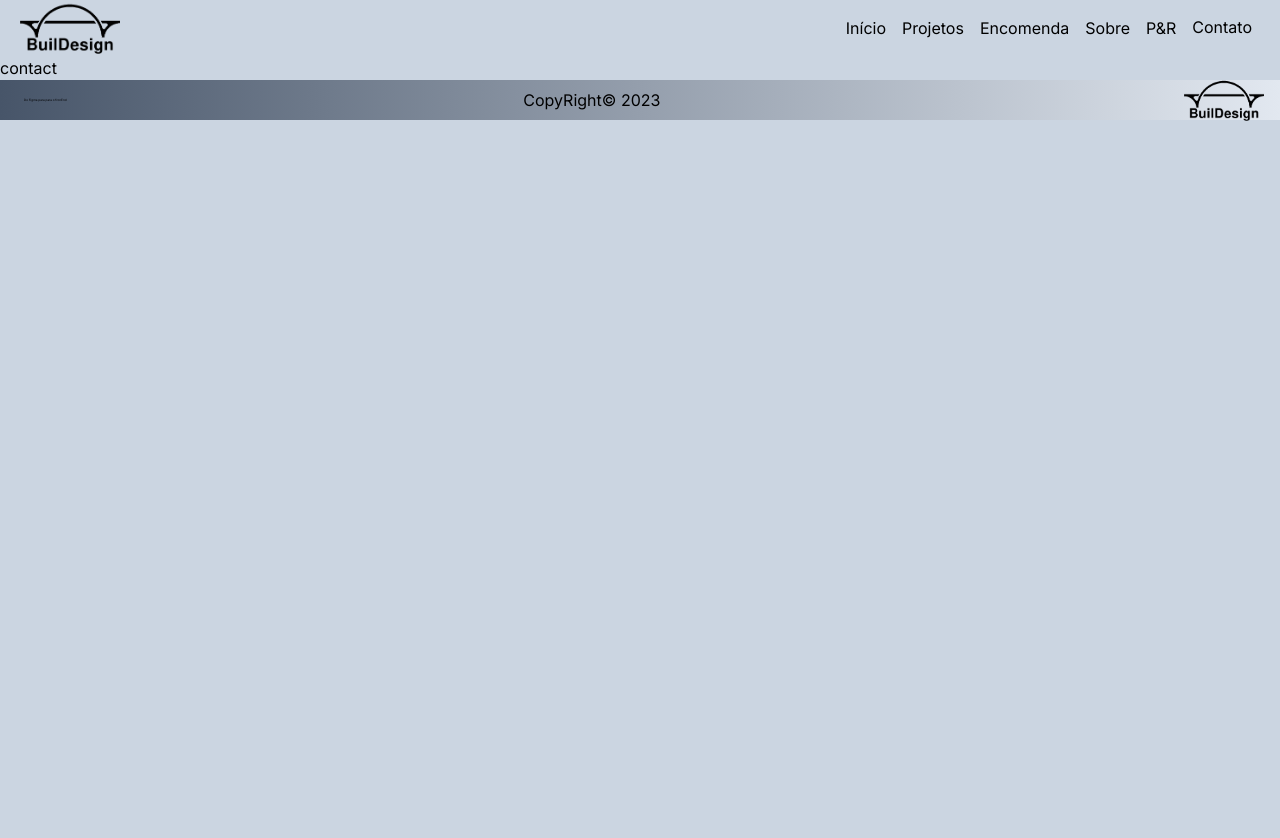
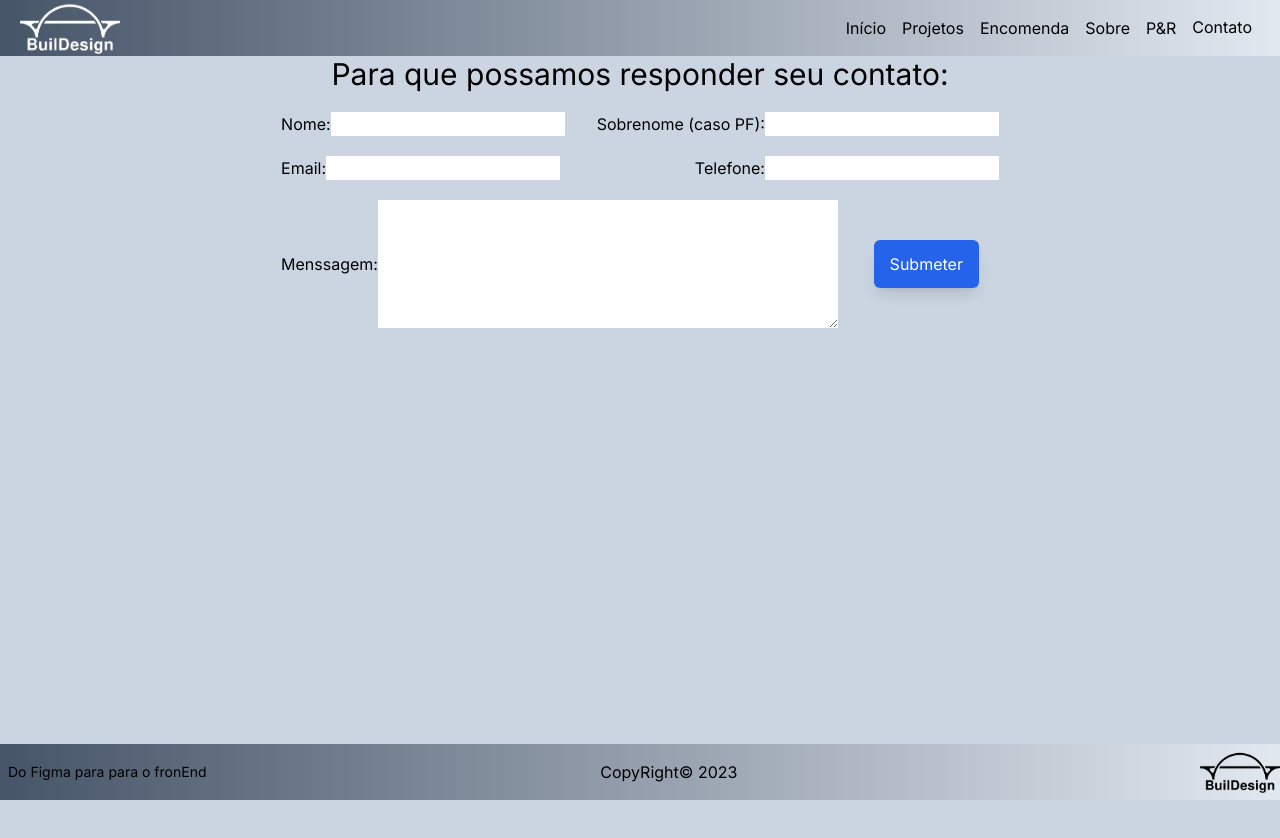
Before and after one commit to ttsoares/buidesign, a Next.js app: page /contact in a window 1280 px wide. Shown: the top 838 px of the page. Before the commit the page ends 800 px from the top, so only its background shows below. Built offline with nearby package versions, Linux system fonts and the light colour scheme.

Commit message:
Contact, Nav gradient

```diff
--- a/app/PR/page.jsx
+++ b/app/PR/page.jsx
@@ -51,7 +51,7 @@ const DATA = [
   {
     pergunta: "O que são Figma e Sketch ?",
     resposta:
-      "São softwares usados no ramos do design. O Figma roda no Windows e no Linux. O Sketch roda no IOS da Apple. São instrumentos para auxiliar no processo criativo e que facilitam a tarefa dos programadores em transformar o projeto em código que renderize a interface.",
+      "São softwares usados no ramo do design. O Figma roda no Windows e no Linux. O Sketch roda no IOS da Apple. São instrumentos para auxiliar no processo criativo e que facilitam a tarefa dos programadores em transformar o projeto em código que renderize a UI.",
   },
   {
     pergunta: "O que uma 'Landing Page' ?",
@@ -94,7 +94,10 @@ const Page = () => {
   }, []);
 
   return (
-    <div className="my-4 border-t w-[87%] mx-auto h-screen">
+    <div className="my-4 border-t w-[70%] mx-auto h-screen">
+      <h1 className="w-fit mx-auto text-2xl font-bold my-5">
+        Frequentes perguntas e suas respostas
+      </h1>
       <Accordion transition transitionTimeout={200}>
         {DATA.map((item, index) => (
           <AccordionItem key={index} header={item.pergunta}>
--- a/app/comission/page.jsx
+++ b/app/comission/page.jsx
@@ -253,7 +253,7 @@ const Page = () => {
         setFormData={setFormData}
         submit={submit}
       />
-      <div className="mt-3 mx-auto bg-gray-600 px-5 py-2 rounded-xl text-white text-sm flex w-fit">
+      <div className="mt-10 mx-auto bg-gray-600 px-5 py-2 rounded-xl text-white text-sm flex w-fit">
         <p>Ficou com dúvidas? No menu</p>
         <Link className="mx-2 font-bold text-yellow-300" href="/PR">
           &apos;P&R&apos;
--- a/app/contact/page.jsx
+++ b/app/contact/page.jsx
@@ -1,6 +1,11 @@
 "use client";
 
-import React, { useEffect } from "react";
+import React, { useState, useEffect } from "react";
+import emailjs from "@emailjs/browser";
+
+import Link from "next/link";
+
+import ContactForm from "@/components/Form";
 
 import usePage from "/store/currPage.js";
 
@@ -8,10 +13,48 @@ const Page = () => {
   const { choose } = usePage();
 
   useEffect(() => {
+    emailjs.init("CFMMXCFGd0f_hv9k2");
     choose(5);
     // eslint-disable-next-line react-hooks/exhaustive-deps
   }, []);
-  return <div>contact</div>;
+
+  // Formulário
+  const [formData, setFormData] = useState({
+    firstName: "",
+    lastName: "",
+    email: "",
+    phoneNumber: "",
+    message: "",
+  });
+
+  async function submit(event) {
+    event.preventDefault();
+
+    const serviceId = "service_dp8kh53";
+    const templateId = "template_yjte46j";
+
+    // try {
+    //   await emailjs.send(serviceId, templateId, {
+    //     nome: formData.firstName + " " + formData.lastName,
+    //     email: formData.email,
+    //     fone: formData.phoneNumber,
+    //     mensagem: formData.message,
+    //   });
+    //   alert("email successfully sent check inbox");
+    // } catch (error) {
+    //   console.log(error);
+    // }
+  }
+
+  return (
+    <section className="w-full h-screen">
+      <ContactForm
+        formData={formData}
+        setFormData={setFormData}
+        submit={submit}
+      />
+    </section>
+  );
 };
 
 export default Page;
--- a/app/layout.jsx
+++ b/app/layout.jsx
@@ -13,13 +13,13 @@ export const metadata = {
 
 export default function RootLayout({ children }) {
   return (
-    <html lang="en" className="h-screen w-screen relative">
+    <html lang="en" className="h-screen w-screen relative overflow-x-hidden">
       <body
         className={`${inter.className} bg-slate-300 h-[calc(100%-6%)] w-full`}
       >
         <Nav />
         {children}
-        <div className="w-full h-10 bottom-0 left-0 sticky">
+        <div className="w-full h-14 bottom-0 left-0 sticky">
           <Footer />
         </div>
       </body>
--- a/app/page.jsx
+++ b/app/page.jsx
@@ -25,7 +25,7 @@ export default function Home() {
         />
       </div>
 
-      <div className="absolute top-20 left-0 w-full hidden md:block h-[calc(100%-15%)] bg-gradient-to-b from-white to-black mix-blend-multiply"></div>
+      <div className="absolute top-20 left-0 w-full hidden md:block h-[calc(100%-12%)] bg-gradient-to-b from-white to-black mix-blend-multiply"></div>
 
       <div className="absolute top-1/3 left-[5%]">
         <h1 className="text-6xl italic font-extrabold">
--- a/components/Footer.jsx
+++ b/components/Footer.jsx
@@ -4,16 +4,18 @@ import Link from "next/link";
 
 const Footer = () => {
   return (
-    <div className="h-10 flex items-center justify-between w-full bg-gradient-to-r from-slate-600 to-slate-200 px-4">
+    <div className="w-full bg-gradient-to-r from-slate-600 to-slate-200 ">
+      <div className="max-w-7xl h-14 flex items-center justify-between mx-auto">
         <Link
           href="/figma"
-        className="text-[3px] p-2  text-black hover:animate-bounce hover:cursor-pointer"
+          className="text-sm p-2  text-black hover:animate-bounce hover:cursor-pointer"
         >
           Do Figma para para o fronEnd
         </Link>
         <p className="-ml-[6%]">CopyRight&copy; 2023</p>
         <Image src="/images/logo.png" alt="Logo" width={80} height={40} />
       </div>
+    </div>
   );
 };
 
--- a/components/Nav.jsx
+++ b/components/Nav.jsx
@@ -37,10 +37,11 @@ const Nav = () => {
   const { page } = usePage();
 
   return (
-    <div className="max-w-7xl mx-auto h-14 flex justify-end z-20">
+    <nav className="w-full bg-gradient-to-r from-slate-600 to-slate-200">
+      <div className="max-w-7xl mx-auto h-14 flex justify-end z-20 ">
         <div className="flex justify-between items-center w-full  rounded-xl my-2 mr-5">
           <Image
-          className="ml-5"
+            className="ml-5 invert"
             src="/images/logo.png"
             width={100}
             height={60}
@@ -61,6 +62,7 @@ const Nav = () => {
           </div>
         </div>
       </div>
+    </nav>
   );
 };
 
```
Lines whose indentation alone changed are shown as unchanged.
